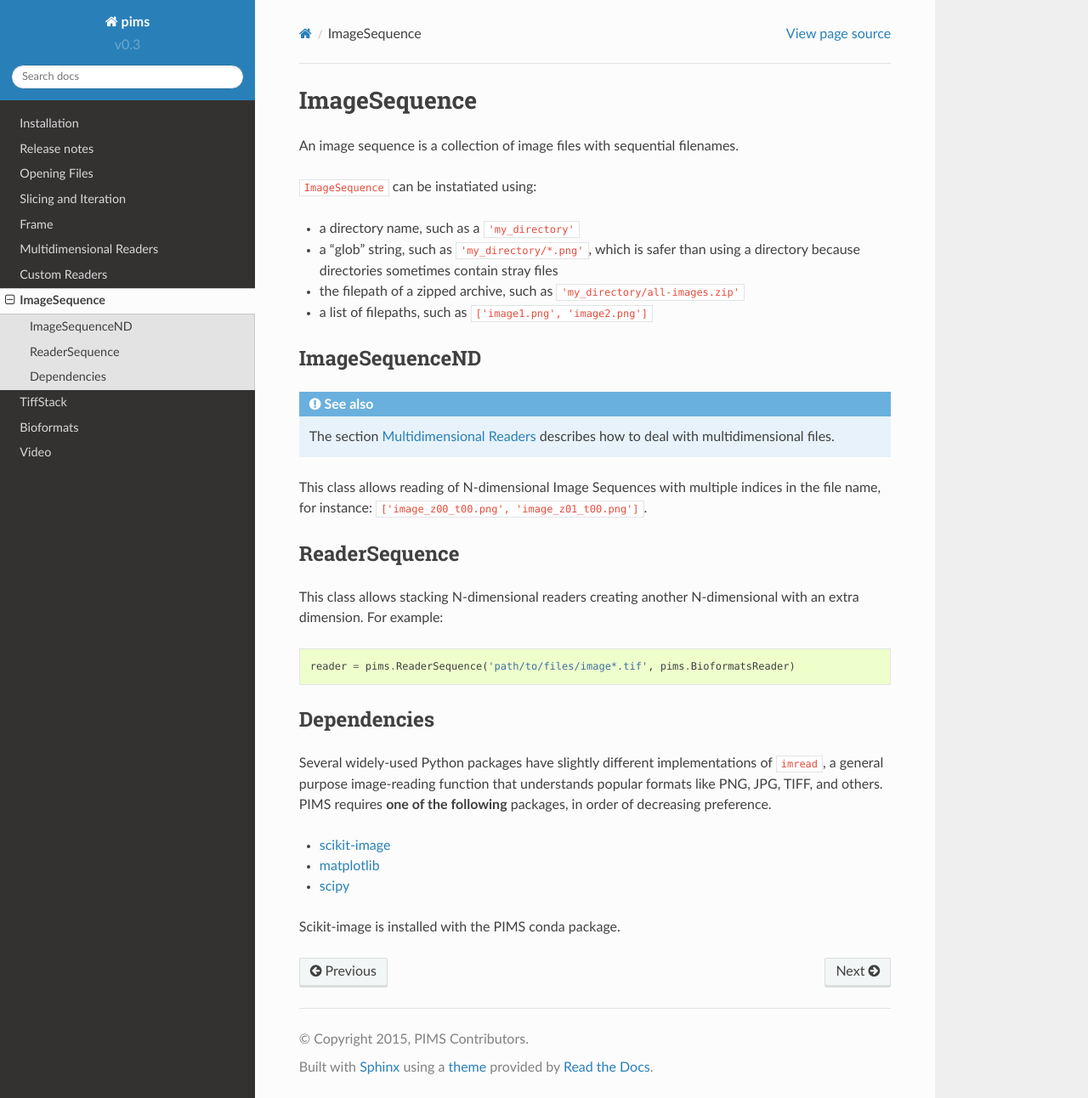
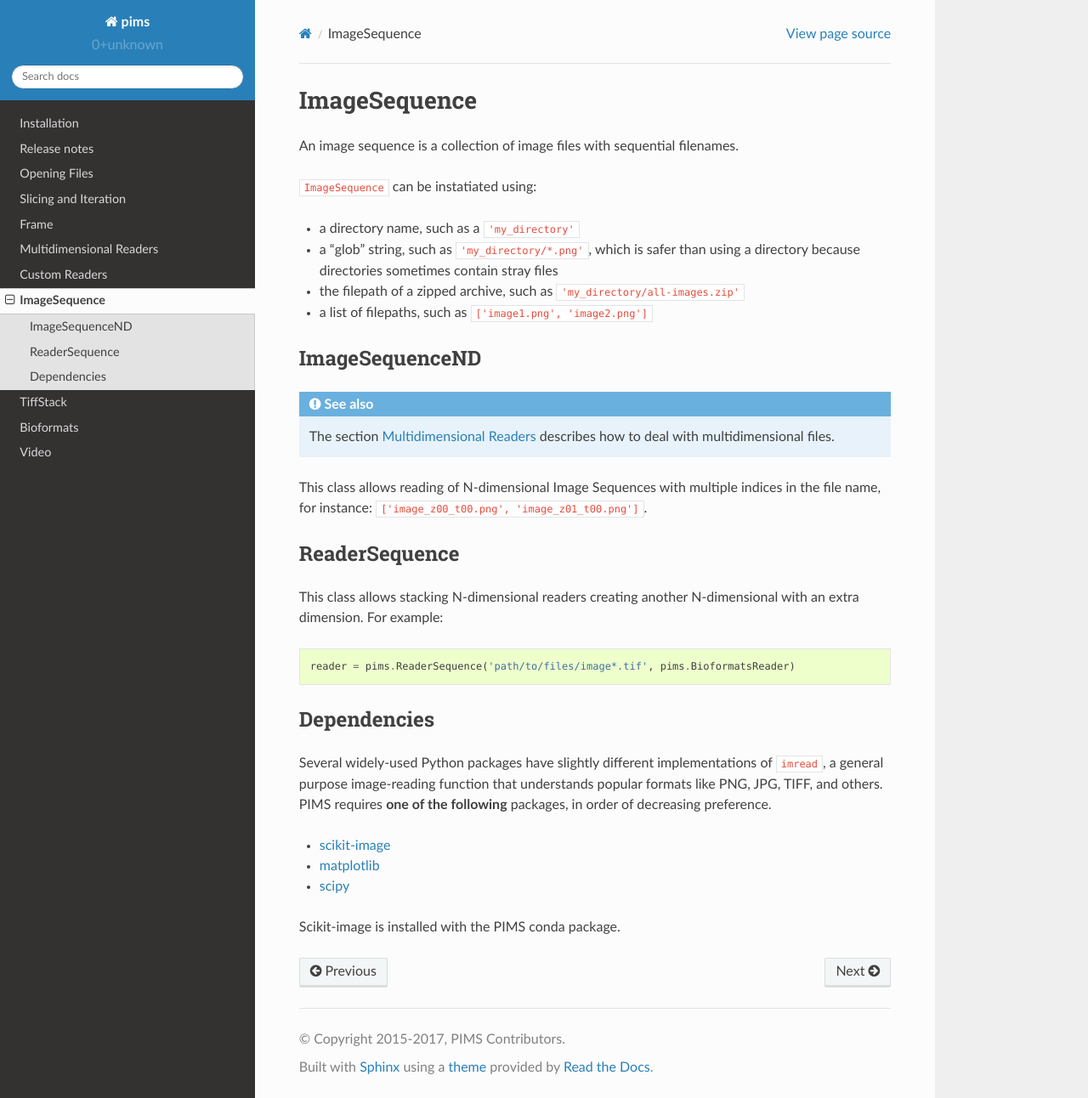
Before and after one commit to soft-matter/pims, a Sphinx documentation site: the page built from doc/source/image_sequence.rst, in a window 1280 px wide and 1292 px high. Shown: the whole window at 85% size. Built offline with Sphinx 7.4.7 and the Read the Docs theme 2.0.0, drawn with Linux system fonts in a browser that asks for light colours; some of the changed lines change nothing that is shown.

Commit message:
Update PIMS version and copyright year in docs

```diff
--- a/doc/source/conf.py
+++ b/doc/source/conf.py
@@ -19,6 +19,9 @@ import os
 # add these directories to sys.path here. If the directory is relative to the
 # documentation root, use os.path.abspath to make it absolute, like shown here.
 #sys.path.insert(0, os.path.abspath('.'))
+
+# Import PIMS to get the version string generated by versioneer
+import pims
 
 # -- General configuration ------------------------------------------------
 
@@ -56,18 +59,20 @@ source_suffix = '.rst'
 # The master toctree document.
 master_doc = 'index'
 
+from datetime import date
+
 # General information about the project.
 project = u'pims'
-copyright = u'2015, PIMS Contributors'
+copyright = u'2015-{}, PIMS Contributors'.format(date.today().year)
 
 # The version info for the project you're documenting, acts as replacement for
 # |version| and |release|, also used in various other places throughout the
 # built documents.
 #
 # The short X.Y version.
-version = 'v0.3'
+version = pims.__version__
 # The full version, including alpha/beta/rc tags.
-release = 'v0.3'
+release = pims.__version__
 
 # The language for content autogenerated by Sphinx. Refer to documentation
 # for a list of supported languages.
```
